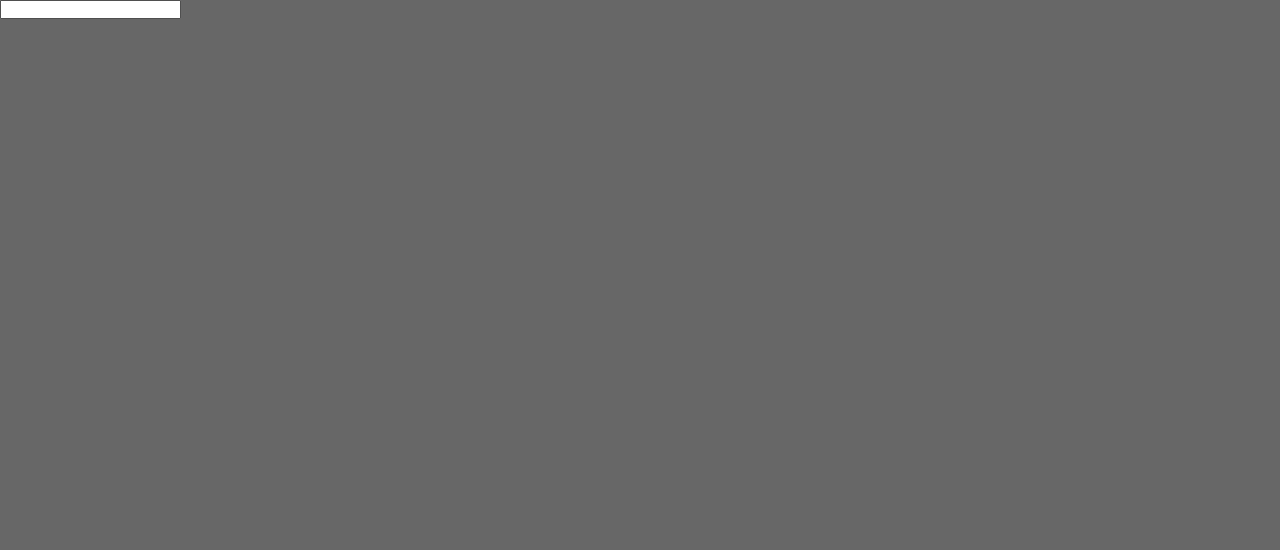
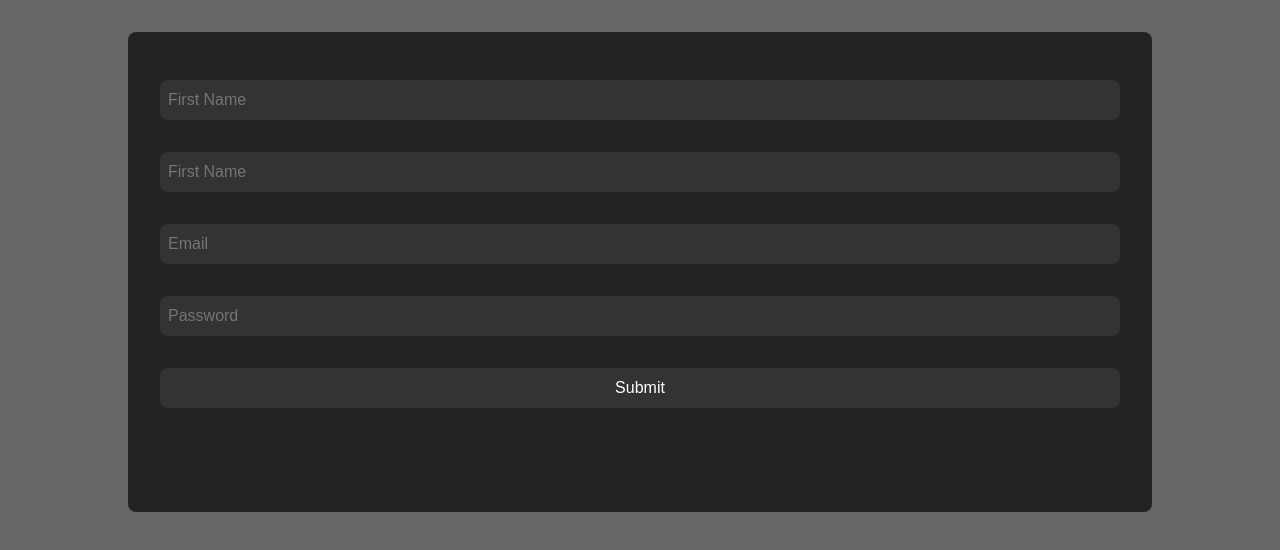
Before and after one commit to Eran2001/dp-css-course, a website built with Vite: page index.html in a window 1280 px wide. Built offline with nearby package versions, Linux system fonts and the light colour scheme; a web font is replaced by a local one.

Commit message:
add new form with new styles

```diff
--- a/index.html
+++ b/index.html
@@ -12,7 +12,20 @@
   </head>
   <body>
     <div class="app">
-      <input type="text" name="" id="" />
+      <form action="./src/dashboard.html" method="POST">
+        <input type="text" name="fname" placeholder="First Name" required />
+        <input type="text" name="lname" placeholder="First Name" required />
+        <input type="email" name="email" placeholder="Email" required />
+        <input
+          type="password"
+          name="password"
+          placeholder="Password"
+          minlength="8"
+          maxlength="10"
+          required
+        />
+        <input type="submit" name="submit" value="Submit" />
+      </form>
     </div>
     <script type="module" src="/src/main.js"></script>
   </body>
--- a/src/style.css
+++ b/src/style.css
@@ -24,3 +24,41 @@
 html {
   background-color: var(--clr-bg);
 }
+
+form {
+  height: 60vh;
+  width: 80%;
+  background-color: #242323;
+  margin: 2rem auto;
+  padding: 2rem;
+  border-radius: 0.5rem;
+}
+
+form:hover {
+  background-color: #282828;
+}
+
+input[type="text"], input[type="email"], input[type="password"] {
+  width: 100%;
+  height: 2.5rem;
+  margin: 1rem 0;
+  padding: 0.5rem;
+  border: none;
+  border-radius: 0.5rem;
+  background-color: #333;
+  color: #FFF;
+  font-size: 1rem;
+}
+
+input[type="submit"] {
+  width: 100%;
+  height: 2.5rem;
+  margin: 1rem 0;
+  padding: 0.5rem;
+  border: none;
+  border-radius: 0.5rem;
+  background-color: #333;
+  color: #FFF;
+  font-size: 1rem;
+  cursor: pointer;
+}
```
